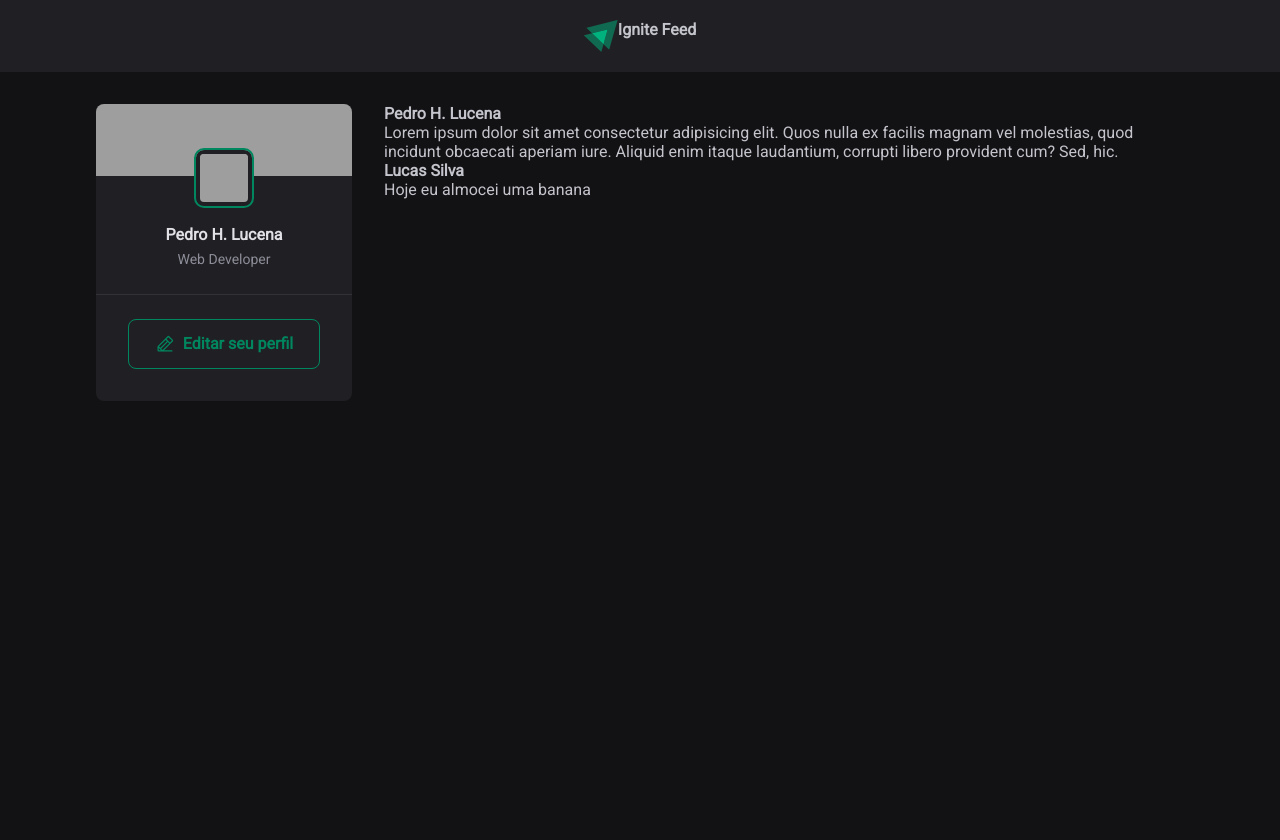
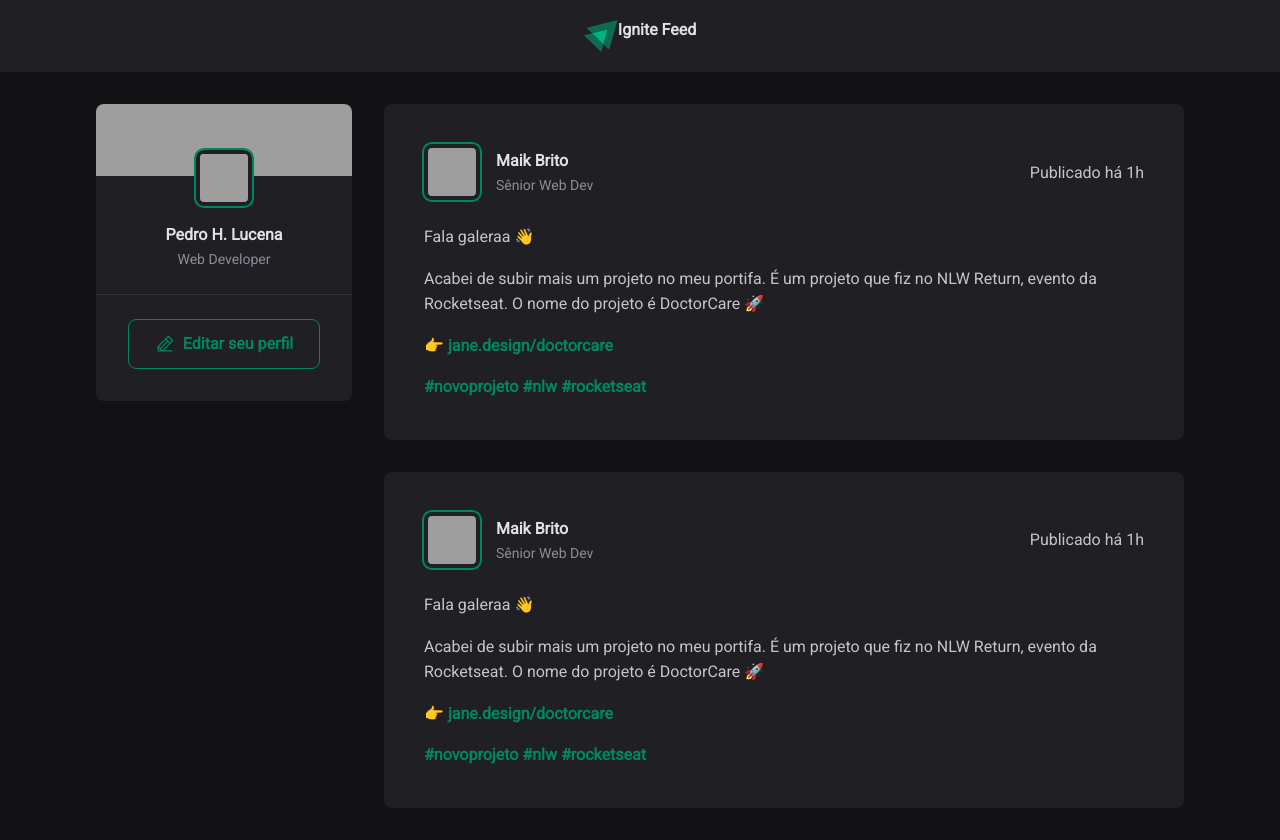
Before and after one commit to pedrohlucena/ignite-feed, a React (Vite) app: page / in a window 1280 px wide. Before the commit the page ends 800 px from the top, so only its background shows below. Built offline with nearby package versions, Linux system fonts and the light colour scheme; grey boxes are pictures that could not be loaded.

Commit message:
add Post component

```diff
--- a/index.html
+++ b/index.html
@@ -6,7 +6,7 @@
     <link rel="preconnect" href="https://fonts.googleapis.com" />
     <link rel="preconnect" href="https://fonts.gstatic.com" crossorigin />
 
-    <link rel="icon" type="image/svg+xml" href="./src//assets/ignite-logo.svg" />
+    <link rel="icon" type="image/svg+xml" href="./src/assets/ignite-logo.svg" />
     <meta name="viewport" content="width=device-width, initial-scale=1.0" />
     <title>Ignite Feed</title>
 
--- a/src/App.jsx
+++ b/src/App.jsx
@@ -1,4 +1,4 @@
-import { Post } from './Post'
+import { Post } from './components/Post'
 import { Header } from "./components/Header"
 import { Sidebar } from "./components/Sidebar"
 
--- a/src/Post.jsx
+++ /dev/null
@@ -1,10 +0,0 @@
-export function Post(props) {
-    console.log(props)
-
-    return (
-        <div className="post">
-            <strong>{props.author}</strong><br/>
-            {props.content}
-        </div>
-    )
-}
--- a/src/components/Header.module.css
+++ b/src/components/Header.module.css
@@ -8,3 +8,8 @@
 .header img {
     height: 2rem;
 }
+
+.header strong {
+    color: var(--gray-100);
+    font-weight: bold;
+}
--- /dev/null
+++ b/src/components/Post.jsx
@@ -0,0 +1,34 @@
+import { Avatar } from "./Avatar"
+
+import styles from './Post.module.css'
+
+export function Post() {
+    return (
+        <article className={styles.post}>
+            <header>
+                <div className={styles.author}>
+                    <Avatar imageUrl="https://github.com/maykbrito.png" />
+                    <div className={styles.authorInfo}>
+                        <strong>Maik Brito</strong>
+                        <span>Sênior Web Dev</span>
+                    </div>
+                </div>
+
+                <time title="11 de maio às 08:13h" dateTime="2022-05-11 08:13:30">Publicado há 1h</time>
+            </header>
+
+            <div className={styles.content}>
+                <p>Fala galeraa 👋</p>
+                <p>Acabei de subir mais um projeto no meu portifa. É um projeto que fiz no NLW Return, evento da Rocketseat. O nome do projeto é DoctorCare 🚀</p>
+                <p>
+                    👉 <a href="">jane.design/doctorcare</a>
+                </p>
+                <p>
+                    <a href="">#novoprojeto</a>
+                    <a href="">#nlw</a>
+                    <a href="">#rocketseat</a>
+                </p>
+            </div>
+        </article>
+    )
+}
--- /dev/null
+++ b/src/components/Post.module.css
@@ -0,0 +1,63 @@
+.post {
+    background: var(--gray-800);
+    border-radius: 8px;
+    padding: 2.5rem
+}
+
+.post + .post {
+    margin-top: 2rem;
+}
+
+.content {
+    line-height: 1.6;
+    color: var(--gray-300);
+    margin-top: 1.5rem;
+}
+
+.content p {
+    margin-top: 1rem;
+}
+
+.content a {
+    font-weight: bold;
+    color: var(--green-500);
+    text-decoration: none;
+}
+
+.content a:hover {
+    color: var(--green-300);
+}
+
+.content a + a {
+    margin-left: 0.25rem;
+}
+
+.post > header {
+    display: flex;
+    align-items: center;
+    justify-content: space-between;
+}
+
+.post > time {
+    font-size: 0.875rem;
+    color: var(--gray-400);
+}
+
+.author {
+    display: flex;
+    align-items: center;
+    gap: 1rem;
+}
+
+.authorInfo strong {
+    display: block;
+    color: var(--gray-100);
+    line-height: 1.6;
+}
+
+.authorInfo span {
+    display: block;
+    font-size: 0.875rem;
+    color: var(--gray-400);
+    line-height: 1.6;
+}
--- a/src/global.css
+++ b/src/global.css
@@ -8,6 +8,8 @@
     --gray-700: #29292e;
     --gray-800: #202024;
     --gray-900: #121214;
+
+    --green-300: #00B37E;
     --green-500: #00875f;
 }
 
```
